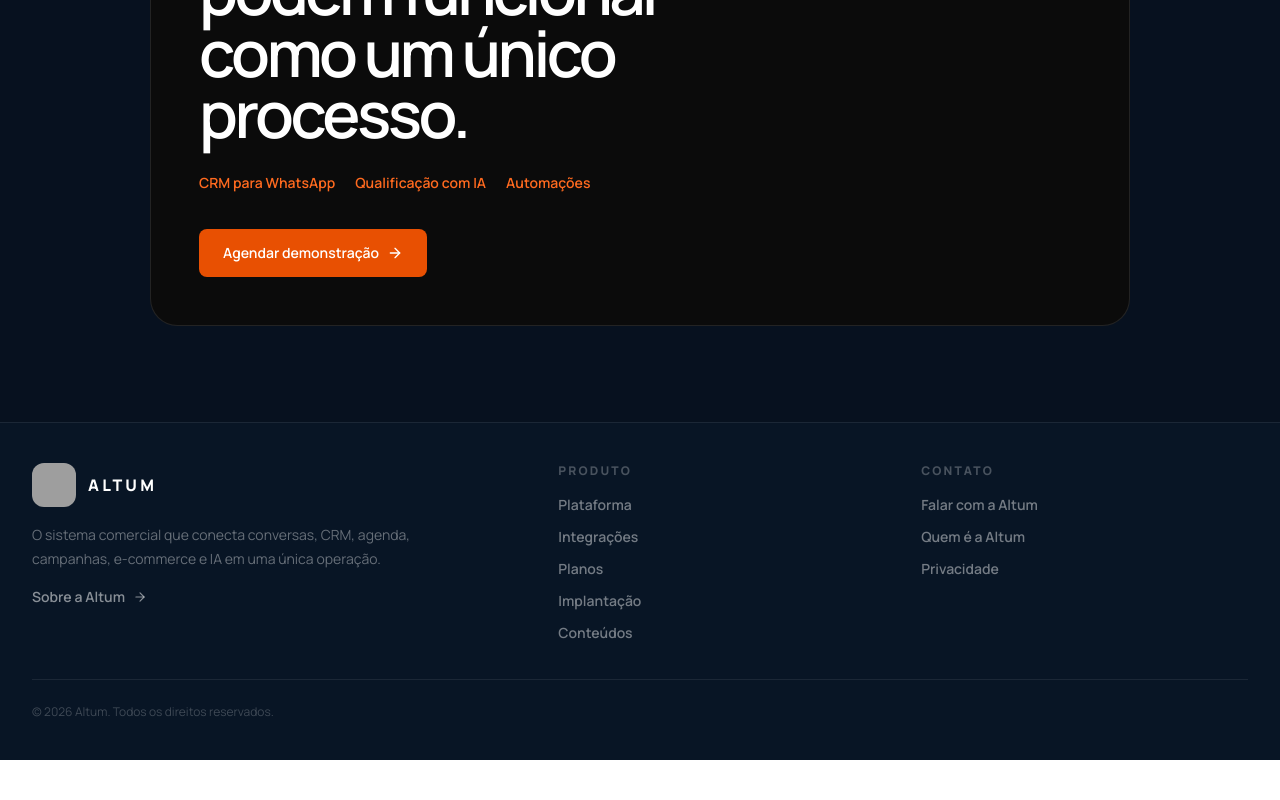
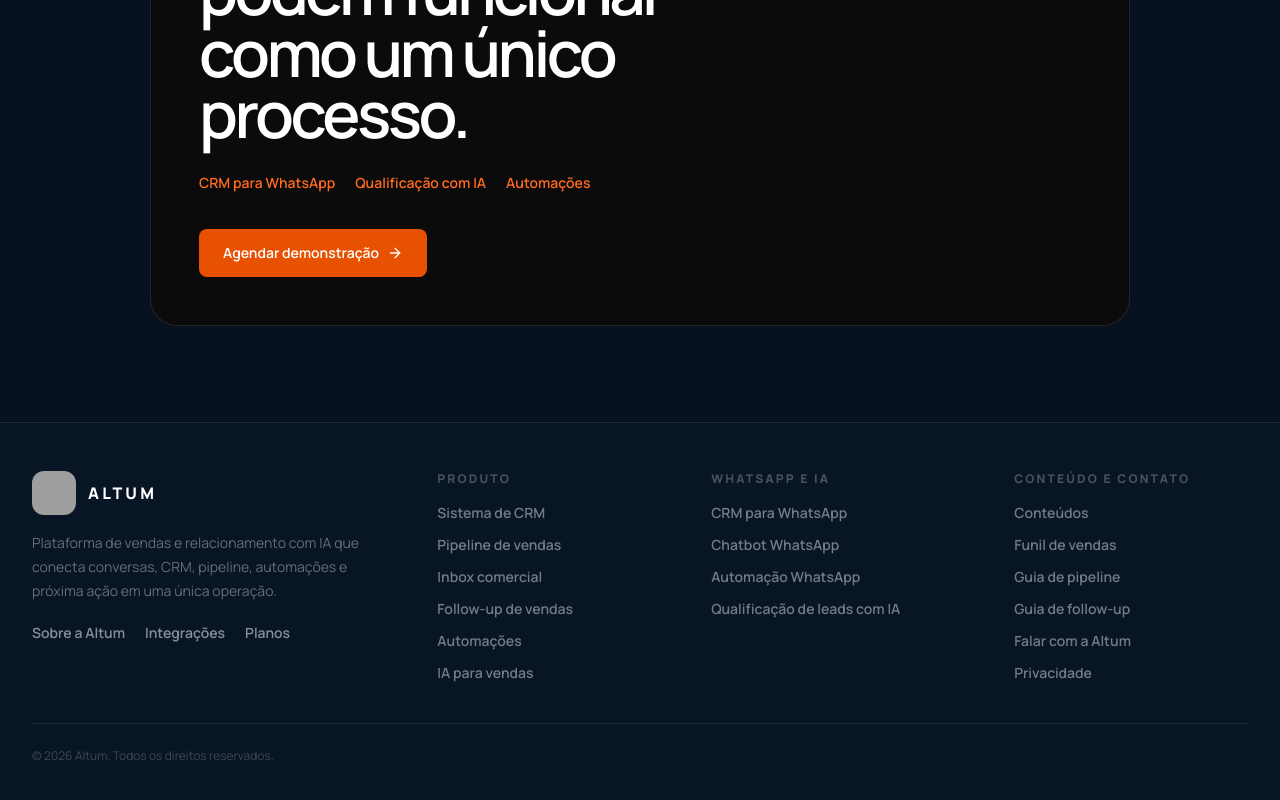
Before and after one commit to saviocipriano12/altum, a Next.js app: page /ia-no-whatsapp in a window 1280 px wide. Shown: the part 4901-5701 px from the top of the page. Before the commit the page ends 5661 px from the top, so only its background shows below. Built offline with nearby package versions, Linux system fonts and the light colour scheme; no server answers; grey boxes are pictures that could not be loaded.

Commit message:
seo: strengthen thematic internal linking in public footer

```diff
--- a/components/public/site-shell.tsx
+++ b/components/public/site-shell.tsx
@@ -10,6 +10,22 @@ const navigation = [
   { href: "/precos", label: "Planos" },
   { href: "/implantacao", label: "Implantação" },
   { href: "/blog", label: "Conteúdos" },
+] as const;
+
+const productLinks = [
+  { href: "/crm", label: "Sistema de CRM" },
+  { href: "/pipeline", label: "Pipeline de vendas" },
+  { href: "/inbox", label: "Inbox comercial" },
+  { href: "/follow-up", label: "Follow-up de vendas" },
+  { href: "/automacoes", label: "Automações" },
+  { href: "/ia-para-vendas", label: "IA para vendas" },
+] as const;
+
+const whatsappLinks = [
+  { href: "/crm-para-whatsapp", label: "CRM para WhatsApp" },
+  { href: "/chatbot-whatsapp", label: "Chatbot WhatsApp" },
+  { href: "/ia-no-whatsapp", label: "Automação WhatsApp" },
+  { href: "/qualificacao-de-leads-com-ia", label: "Qualificação de leads com IA" },
 ] as const;
 
 export function SiteShell({ children }: { children: ReactNode }) {
@@ -49,23 +65,37 @@ export function SiteShell({ children }: { children: ReactNode }) {
 
       <main>{children}</main>
 
-      <footer className="border-t border-white/8 bg-[#081525] px-5 py-10 lg:px-8">
-        <div className="mx-auto grid max-w-[1280px] gap-9 md:grid-cols-[1.2fr_0.8fr_0.8fr]">
+      <footer className="border-t border-white/8 bg-[#081525] px-5 py-12 lg:px-8">
+        <div className="mx-auto grid max-w-[1280px] gap-10 sm:grid-cols-2 lg:grid-cols-[1.25fr_0.8fr_0.9fr_0.8fr]">
           <div>
             <div className="flex items-center gap-3"><Image src="/logo-a.png" alt="Logo Altum" width={44} height={44} className="h-11 w-11 rounded-xl" /><span className="font-extrabold tracking-[0.2em] text-white">ALTUM</span></div>
-            <p className="mt-4 max-w-md text-sm leading-6 text-white/38">O sistema comercial que conecta conversas, CRM, agenda, campanhas, e-commerce e IA em uma única operação.</p>
-            <Link href="/sobre" className="mt-4 inline-flex items-center gap-2 text-sm font-semibold text-white/52 hover:text-white">Sobre a Altum <ArrowRight className="h-3.5 w-3.5" /></Link>
+            <p className="mt-4 max-w-md text-sm leading-6 text-white/38">Plataforma de vendas e relacionamento com IA que conecta conversas, CRM, pipeline, automações e próxima ação em uma única operação.</p>
+            <div className="mt-5 flex flex-wrap gap-x-5 gap-y-3 text-sm font-semibold"><Link href="/sobre" className="text-white/52 hover:text-white">Sobre a Altum</Link><Link href="/integracoes" className="text-white/52 hover:text-white">Integrações</Link><Link href="/precos" className="text-white/52 hover:text-white">Planos</Link></div>
           </div>
+
           <div>
             <p className="text-xs font-extrabold uppercase tracking-[0.18em] text-white/26">Produto</p>
-            <div className="mt-4 space-y-3 text-sm font-semibold text-white/44">{navigation.slice(1).map((item) => <div key={item.href}><Link href={item.href} className="hover:text-white">{item.label}</Link></div>)}</div>
+            <div className="mt-4 space-y-3 text-sm font-semibold text-white/44">{productLinks.map((item) => <div key={item.href}><Link href={item.href} className="hover:text-white">{item.label}</Link></div>)}</div>
           </div>
+
           <div>
-            <p className="text-xs font-extrabold uppercase tracking-[0.18em] text-white/26">Contato</p>
-            <div className="mt-4 space-y-3 text-sm font-semibold text-white/44"><div><Link href="/contato" className="hover:text-white">Falar com a Altum</Link></div><div><Link href="/sobre" className="hover:text-white">Quem é a Altum</Link></div><div><Link href="/politica-de-privacidade" className="hover:text-white">Privacidade</Link></div></div>
+            <p className="text-xs font-extrabold uppercase tracking-[0.18em] text-white/26">WhatsApp e IA</p>
+            <div className="mt-4 space-y-3 text-sm font-semibold text-white/44">{whatsappLinks.map((item) => <div key={item.href}><Link href={item.href} className="hover:text-white">{item.label}</Link></div>)}</div>
+          </div>
+
+          <div>
+            <p className="text-xs font-extrabold uppercase tracking-[0.18em] text-white/26">Conteúdo e contato</p>
+            <div className="mt-4 space-y-3 text-sm font-semibold text-white/44">
+              <div><Link href="/blog" className="hover:text-white">Conteúdos</Link></div>
+              <div><Link href="/blog/funil-de-vendas" className="hover:text-white">Funil de vendas</Link></div>
+              <div><Link href="/blog/pipeline-de-vendas-b2b-com-previsibilidade" className="hover:text-white">Guia de pipeline</Link></div>
+              <div><Link href="/blog/estrutura-de-follow-up-comercial" className="hover:text-white">Guia de follow-up</Link></div>
+              <div><Link href="/contato" className="hover:text-white">Falar com a Altum</Link></div>
+              <div><Link href="/politica-de-privacidade" className="hover:text-white">Privacidade</Link></div>
+            </div>
           </div>
         </div>
-        <div className="mx-auto mt-9 max-w-[1280px] border-t border-white/8 pt-6 text-xs text-white/22">© 2026 Altum. Todos os direitos reservados.</div>
+        <div className="mx-auto mt-10 max-w-[1280px] border-t border-white/8 pt-6 text-xs text-white/22">© 2026 Altum. Todos os direitos reservados.</div>
       </footer>
     </div>
   );
```
